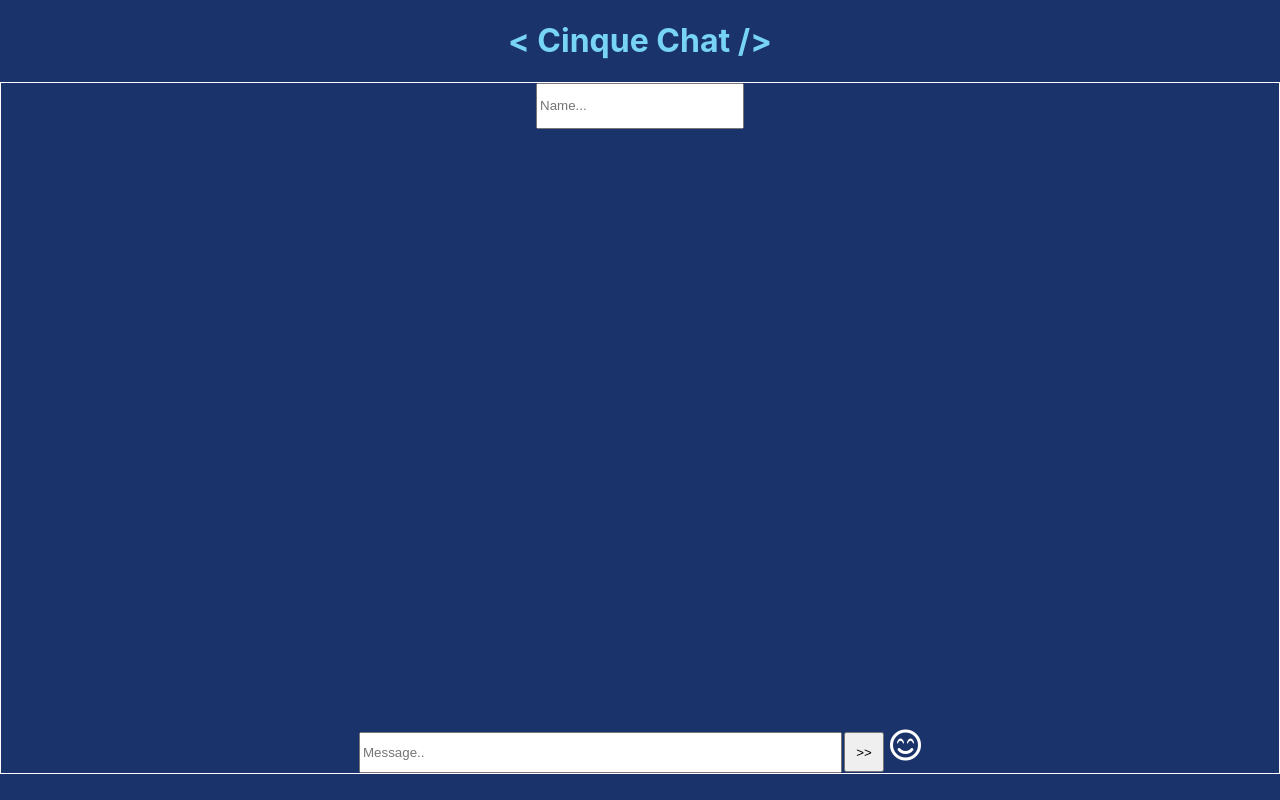
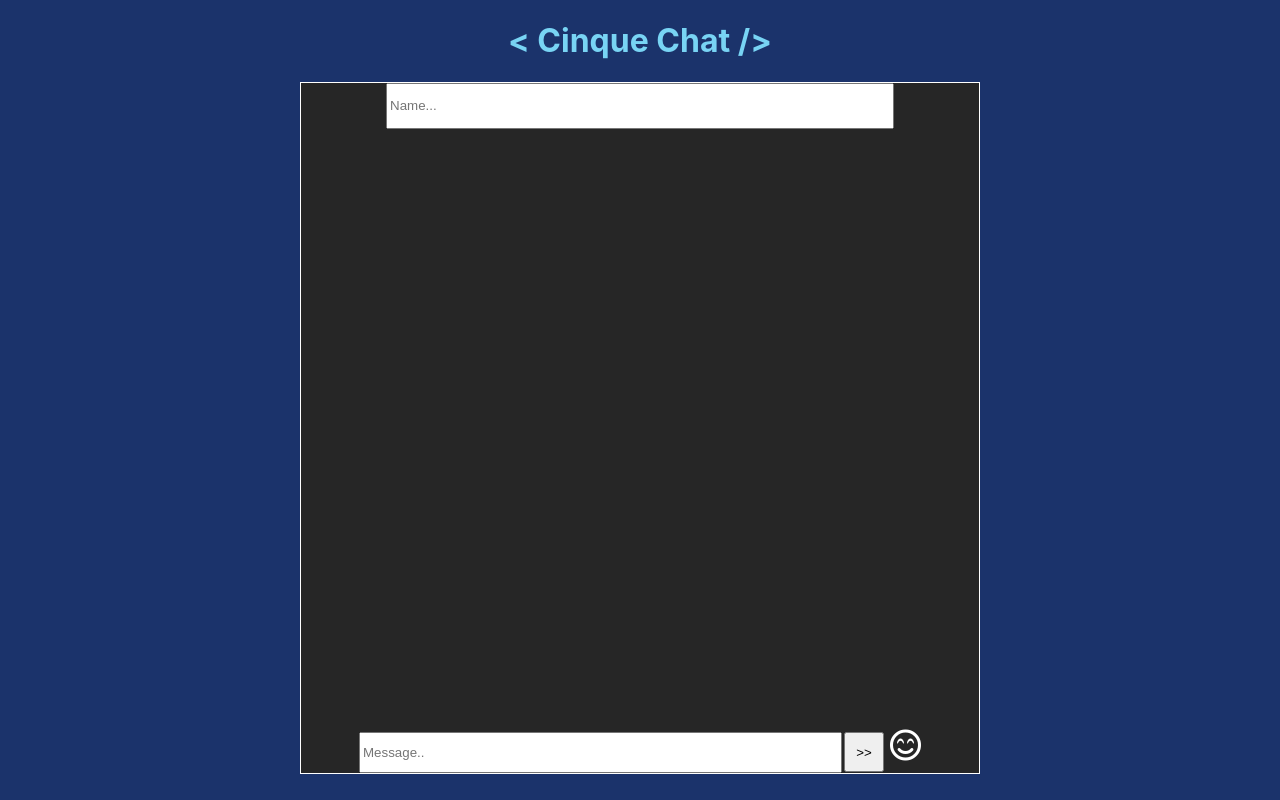
Before and after one commit to Cinque-Web-Development/cinque-chat, a React (Create React App) app: page / in a window 1280 px wide. Built offline with nearby package versions, Linux system fonts and the light colour scheme.

Commit message:
styling on the chat section

```diff
--- a/src/components/Chat/Chat.css
+++ b/src/components/Chat/Chat.css
@@ -4,10 +4,13 @@
   align-items: center;
   flex-direction: column;
   border: 1px solid white;
+  background-color: rgb(38, 38, 38);
+  margin-left: 300px;
+  margin-right: 300px;
 }
 
 .name-input {
-  width: 200px;
+  width: 500px;
   height: 40px;
 }
 
--- a/src/components/RenderChat/RenderChat.css
+++ b/src/components/RenderChat/RenderChat.css
@@ -6,6 +6,7 @@
   border: 1px solid white;
   border-radius: 20px;
   padding: 3px 8px;
+  color: rgb(120, 212, 244)
 }
 
 .render-message {
```
